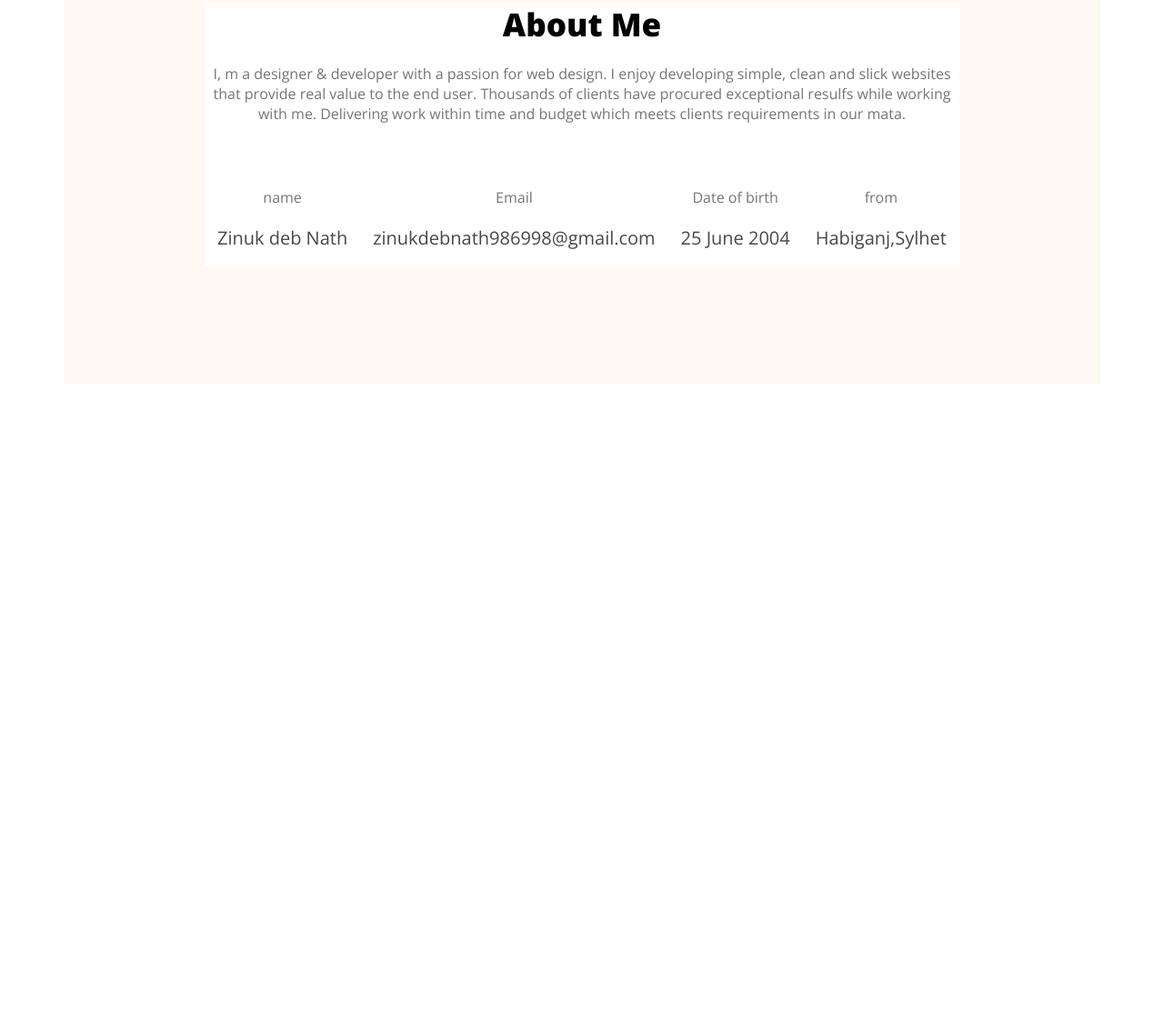
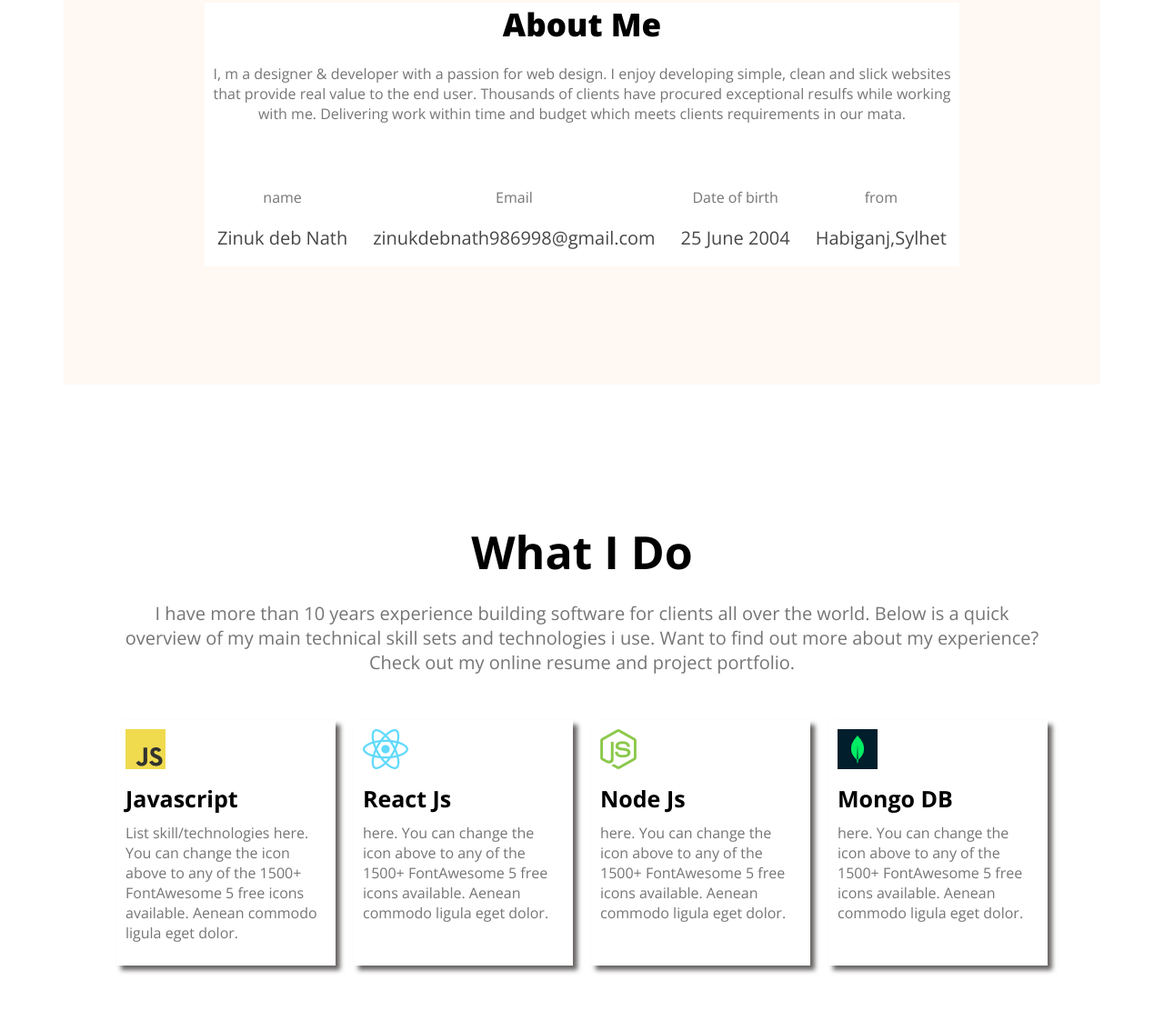
Before and after one commit to zinuk60/portfolio-web, a plain HTML site: page index.html in a window 1280 px wide. Shown: the part 1167-2290 px from the top of the page at 91% size. Before the commit the page ends 1590 px from the top, so only its background shows below. Drawn offline with nearby package versions, Linux system fonts and the light colour scheme.

Commit message:
added skill section

```diff
--- a/index.html
+++ b/index.html
@@ -32,7 +32,9 @@
         </div>
     </header>
     <main>
-        <section class="about">
+
+        <section class="about-section">
+            <div class="about">
             <div class="about-me">
                 <p class="dark1">About Me</p>
                 <p class="dark3">I, m a designer & developer with a passion for web design. I enjoy developing simple, clean and slick websites that provide real value to the end user. Thousands of clients have procured exceptional resulfs while working with me. Delivering work within time and budget which meets clients requirements in our mata.</p>
@@ -55,6 +57,68 @@
                     </div>
                 </div>
             </div>
+            </div>
+        </section>
+        <section class="skills">
+            <div class="skills-container">
+                <p class="skills-title">
+                    What I Do
+                </p>
+                <p class="skills-description">
+                     I have more than 10 years experience building software for clients all over the world. Below is a quick
+                     overview of my main technical skill sets and technologies i use. Want to find out more about my experience?
+                     Check out my online resume and project portfolio.
+                </p>
+                <div class="skill-outer">
+
+                    <div class="skill">
+                        <img src="images/icons/js.png" alt="">
+                        <p class="skill-title">Javascript</p>
+                        <p class="skill-description"> List skill/technologies
+                            here. You can change the
+                            icon above to any of the
+                            1500+ FontAwesome 5
+                            free icons available.
+                            Aenean commodo ligula
+                            eget dolor.
+                        </p>
+                    </div>
+                    <div class="skill">
+                        <img src="images/icons/react.png" alt="reactJs-Icon">
+                        <p class="skill-title">React Js</p>
+                        <p class="skill-description">here. You can change the
+                            icon above to any of the
+                            1500+ FontAwesome 5
+                            free icons available.
+                            Aenean commodo ligula
+                            eget dolor.
+                        </p>
+                    </div>
+                    <div class="skill">
+                        <img src="images/icons/nodejs.png" alt="NodeJs-Icon ">
+                        <p class="skill-title">Node Js</p>
+                        <p class="skill-description">here. You can change the
+                            icon above to any of the
+                            1500+ FontAwesome 5
+                            free icons available.
+                            Aenean commodo ligula
+                            eget dolor.
+                        </p>
+                    </div>
+                    <div class="skill">
+                        <img src="images/icons/mongo.png" alt="MongoDB-Icon">
+                        <p class="skill-title">Mongo DB</p>
+                        <p class="skill-description">here. You can change the
+                            icon above to any of the
+                            1500+ FontAwesome 5
+                            free icons available.
+                            Aenean commodo ligula
+                            eget dolor.
+                        </p>
+                    </div>
+
+            </div>
+            </div>
         </section>
     </main>
 </body>
--- a/style.css
+++ b/style.css
@@ -94,6 +94,11 @@ header{
     margin-left: 20px;
 }
 /* main section style */
+.about-section{
+    display: flex;
+    justify-content: center;
+    align-items: center;
+}
 .about{
      height: 550px;
      width: 1140px;
@@ -103,11 +108,6 @@ header{
      align-items: center;
      justify-content: center;
      text-align: center;
-}
-main{
-    display: flex;
-    justify-content: center;
-    align-items: center;
 }
 .about-me{
     height: 290px;
@@ -133,3 +133,52 @@ main{
 .info-value{
     font-size: 20px;
 }
+.skills{
+    height: 700px;
+    width: 100%;
+    display: flex;
+    align-items: center;
+    justify-content: center;
+
+}
+.skills-container{
+          height: 400px;
+          width: 80%;
+
+          text-align: center;
+}
+.skills-title{
+    font-size: 50px;
+    font-weight: bold;
+}
+.skills-description{
+    font-size: 20px;
+    font-weight:lighter;
+    color: #757575;
+    margin-top: 20px;
+}
+.skill-outer{
+    display: flex;
+    justify-content: space-between;
+    gap: 20px;
+    margin-top: 50px;
+}
+.skill{
+    height: 250px;
+    width: 300px;
+    text-align: left;
+    padding: 10px;
+
+    box-shadow: 5px 5px 5px rgb(104, 100, 100);
+}
+.skill-title{
+    font-size: 25px;
+    font-weight: bold;
+    margin-top: 10px;
+}
+.skill-description{
+    font-size: 16px;
+    font-weight: lighter;
+    color: #757575;
+    margin-top: 10px;
+}
```
